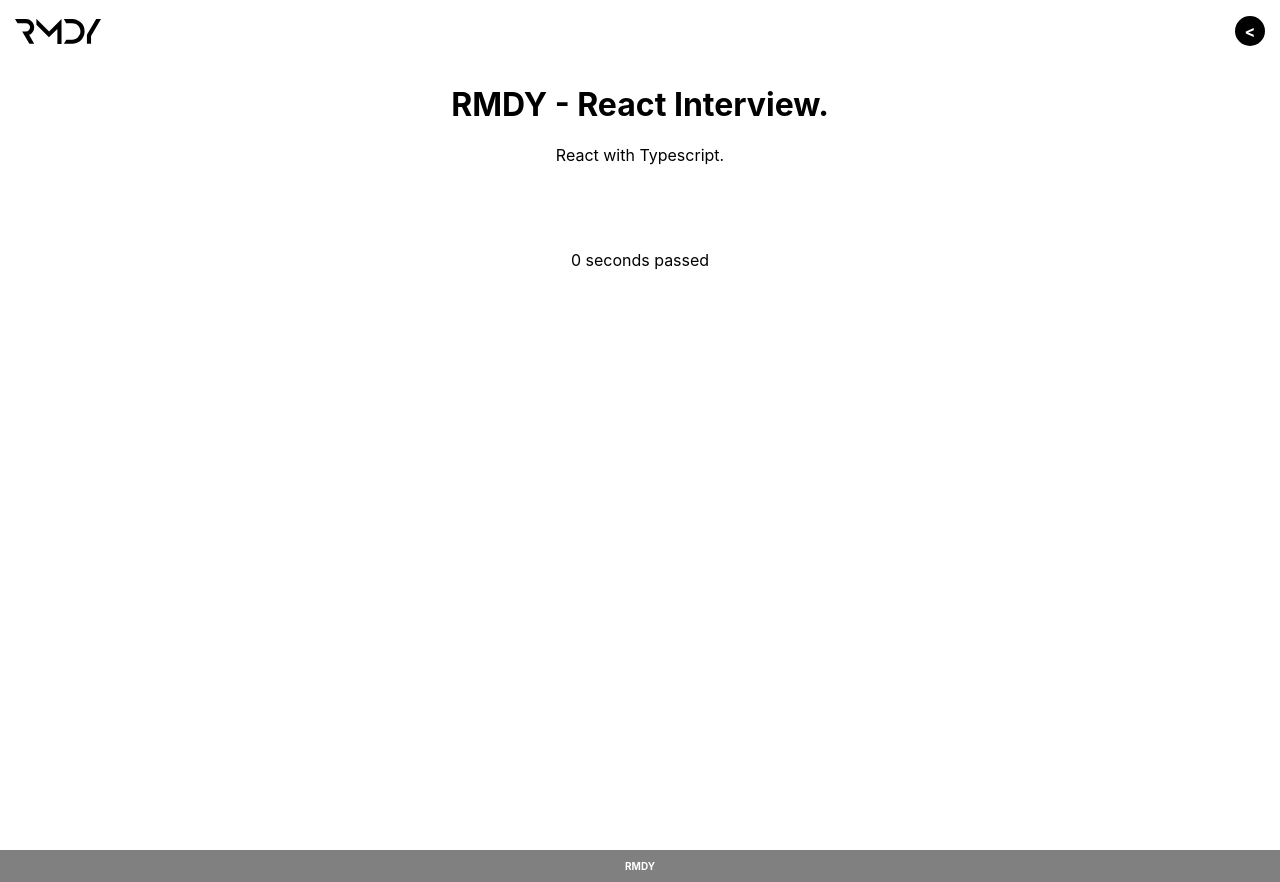
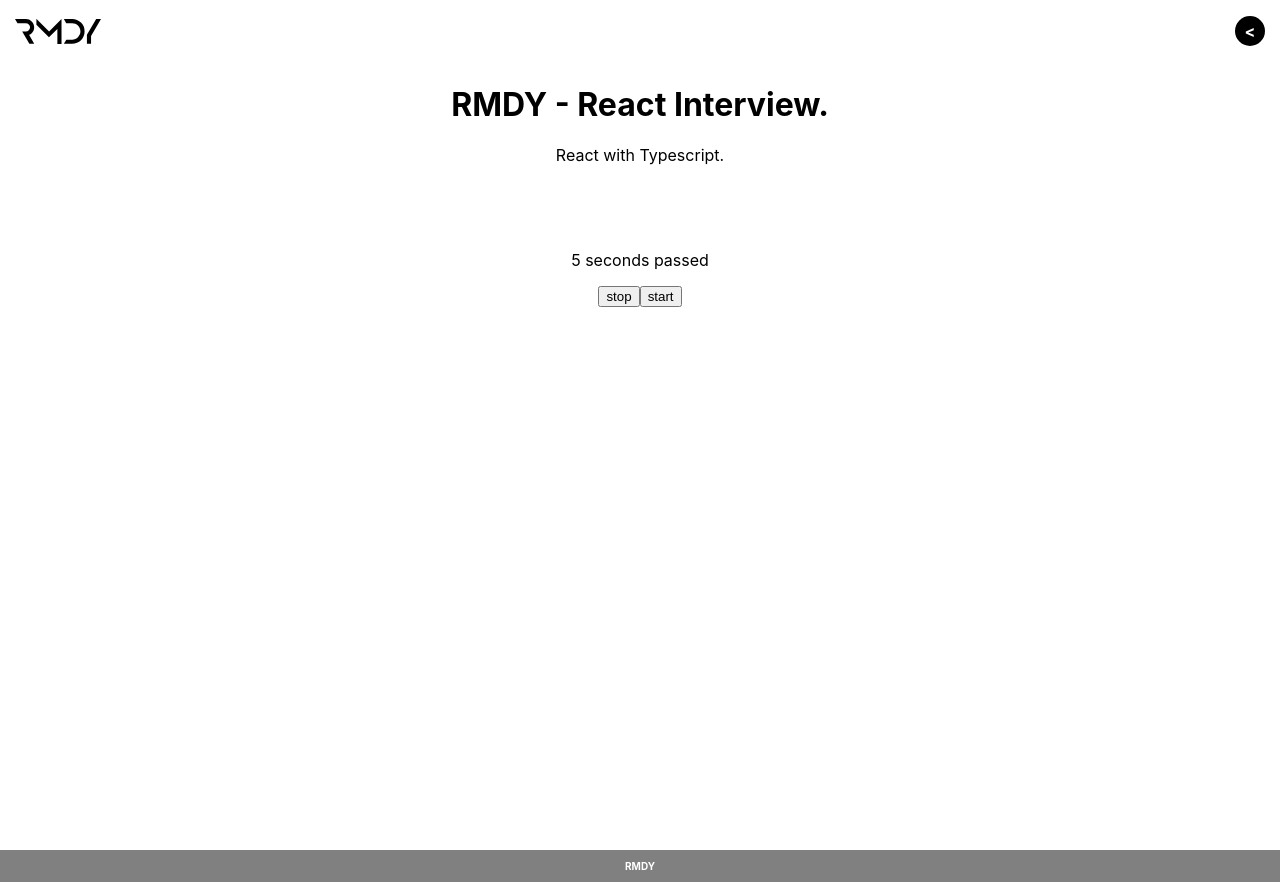
Before and after one commit to SeppeMarien/RMDY-React-oefening, a React (Create React App) app: page /interval in a window 1280 px wide. Built offline with nearby package versions, Linux system fonts and the light colour scheme.

Commit message:
feat: interval

```diff
--- a/src/components/Interval/Interval.tsx
+++ b/src/components/Interval/Interval.tsx
@@ -1,16 +1,43 @@
-import React from 'react';
+import React, { useRef } from 'react';
 
 const Interval: React.FC = () => {
   const [seconds, setSeconds] = React.useState(0);
+  const intervalRef = useRef<NodeJS.Timer | null>(null);
 
   const secondsCounter = () => {
     //Add 1 second every second
+    setSeconds((prev) => ++prev);
   };
 
   React.useEffect(() => {
-    //Initiate interval
+    startTimer();
+
+    return () => {
+      stopTimer();
+    };
   }, []);
-  return <p style={{ textAlign: 'center' }}>{seconds} seconds passed</p>;
+
+  function startTimer() {
+    if (!!intervalRef.current) return;
+    const interval = setInterval(secondsCounter, 1000);
+    intervalRef.current = interval;
+  }
+
+  function stopTimer() {
+    if (!intervalRef.current) return;
+    clearInterval(intervalRef.current);
+    intervalRef.current = null;
+  }
+
+  return (
+    <>
+      <p style={{ textAlign: 'center' }}>{seconds} seconds passed</p>
+      <div style={{ display: 'flex', justifyContent: 'center ' }}>
+        <button onClick={stopTimer}>stop</button>
+        <button onClick={startTimer}>start</button>
+      </div>
+    </>
+  );
 };
 
 export default Interval;
```
